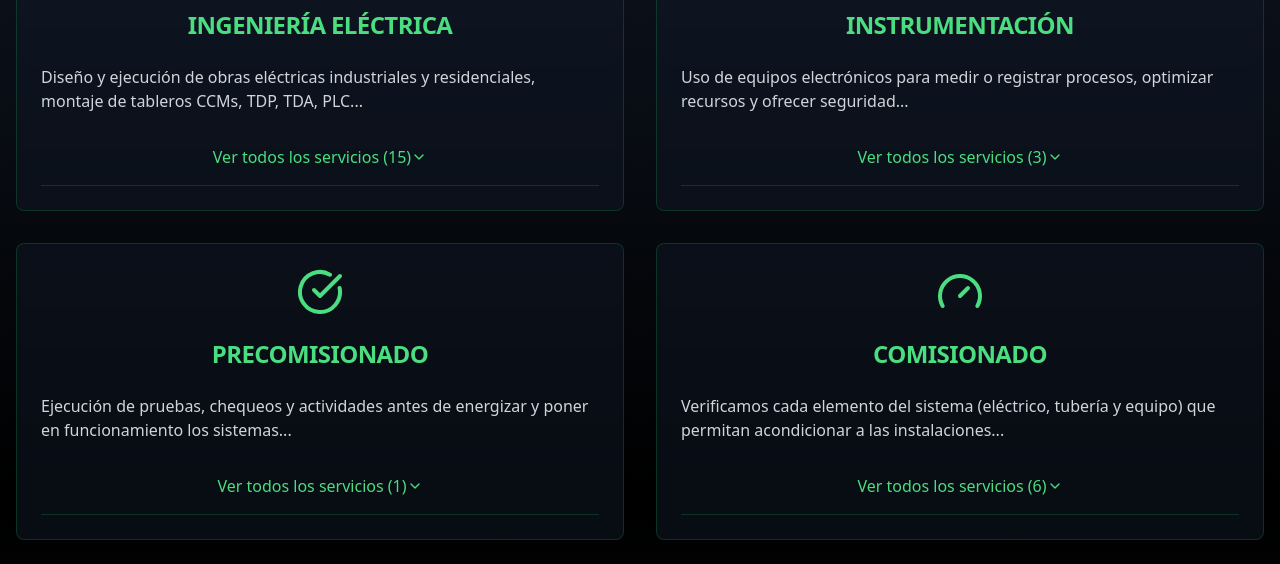
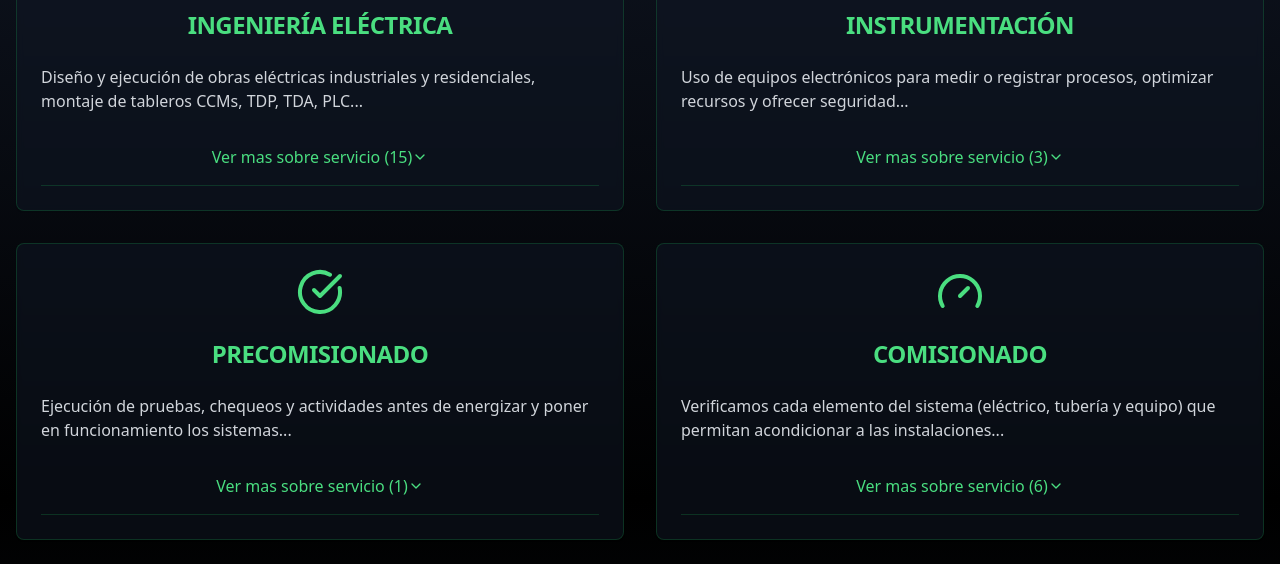
Before and after one commit to kamansoft/soin-d-and-l-site, a React (Vite) app: page / in a window 1280 px wide. Shown: the part 1900-2464 px from the top of the page. Built offline with nearby package versions, Linux system fonts and the light colour scheme.

Commit message:
Fix: Change "Ver todos los servicios" text
Change the text on the services collapsible button to "Ver mas sobre servicio".

```diff
--- a/src/components/Services.tsx
+++ b/src/components/Services.tsx
@@ -1,3 +1,4 @@
+
 import { Card, CardContent, CardHeader, CardTitle } from "@/components/ui/card";
 import { Accordion, AccordionContent, AccordionItem, AccordionTrigger } from "@/components/ui/accordion";
 import { Zap, Settings, CheckCircle, Wrench, Cog, AlertTriangle, PlayCircle, Gauge } from "lucide-react";
@@ -132,7 +133,7 @@ export const Services = () => {
                 <Accordion type="single" collapsible className="w-full">
                   <AccordionItem value="items" className="border-green-500/20">
                     <AccordionTrigger className="text-green-400 hover:text-green-300 text-center justify-center">
-                      Ver todos los servicios ({service.items.length})
+                      Ver mas sobre servicio ({service.items.length})
                     </AccordionTrigger>
                     <AccordionContent>
                       <ul className="space-y-3 mt-4">
```
